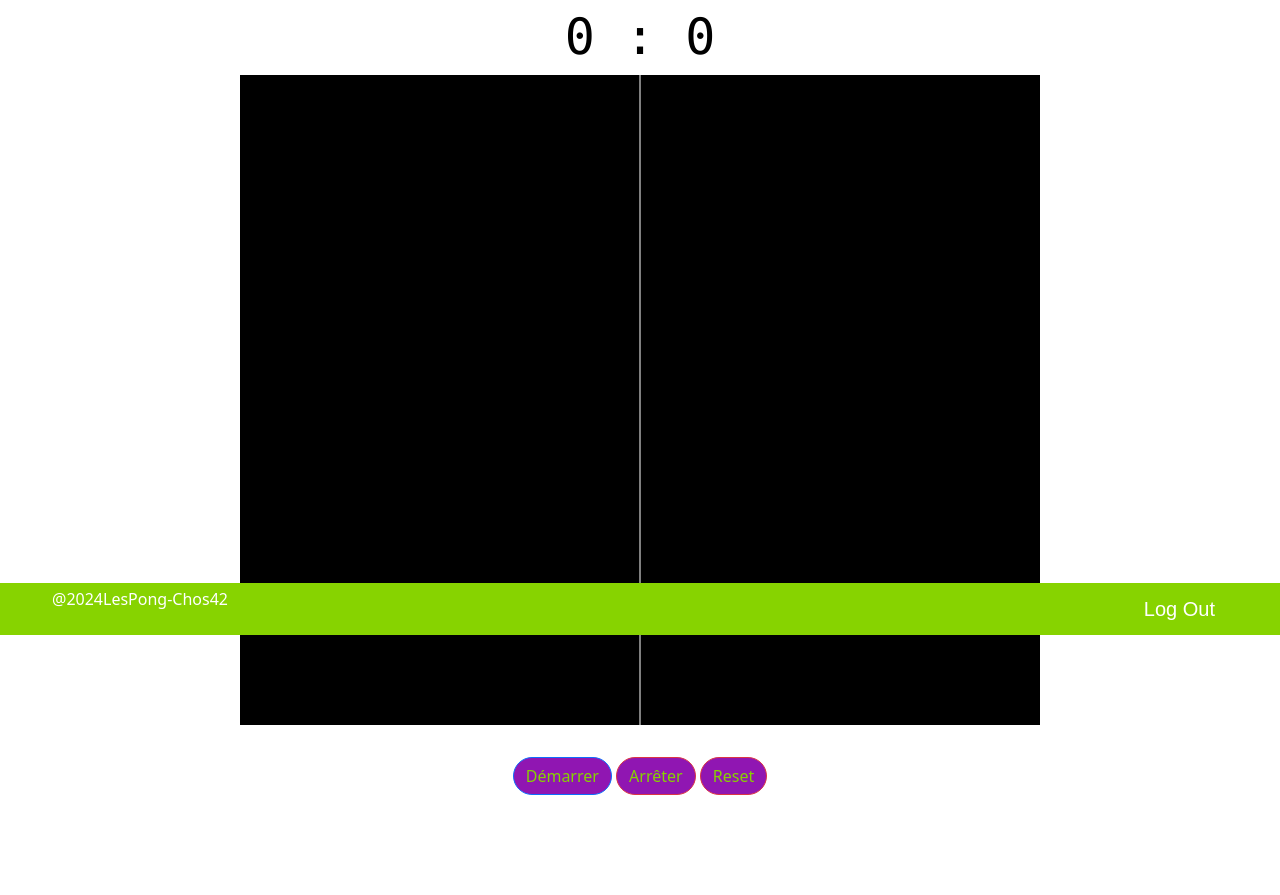
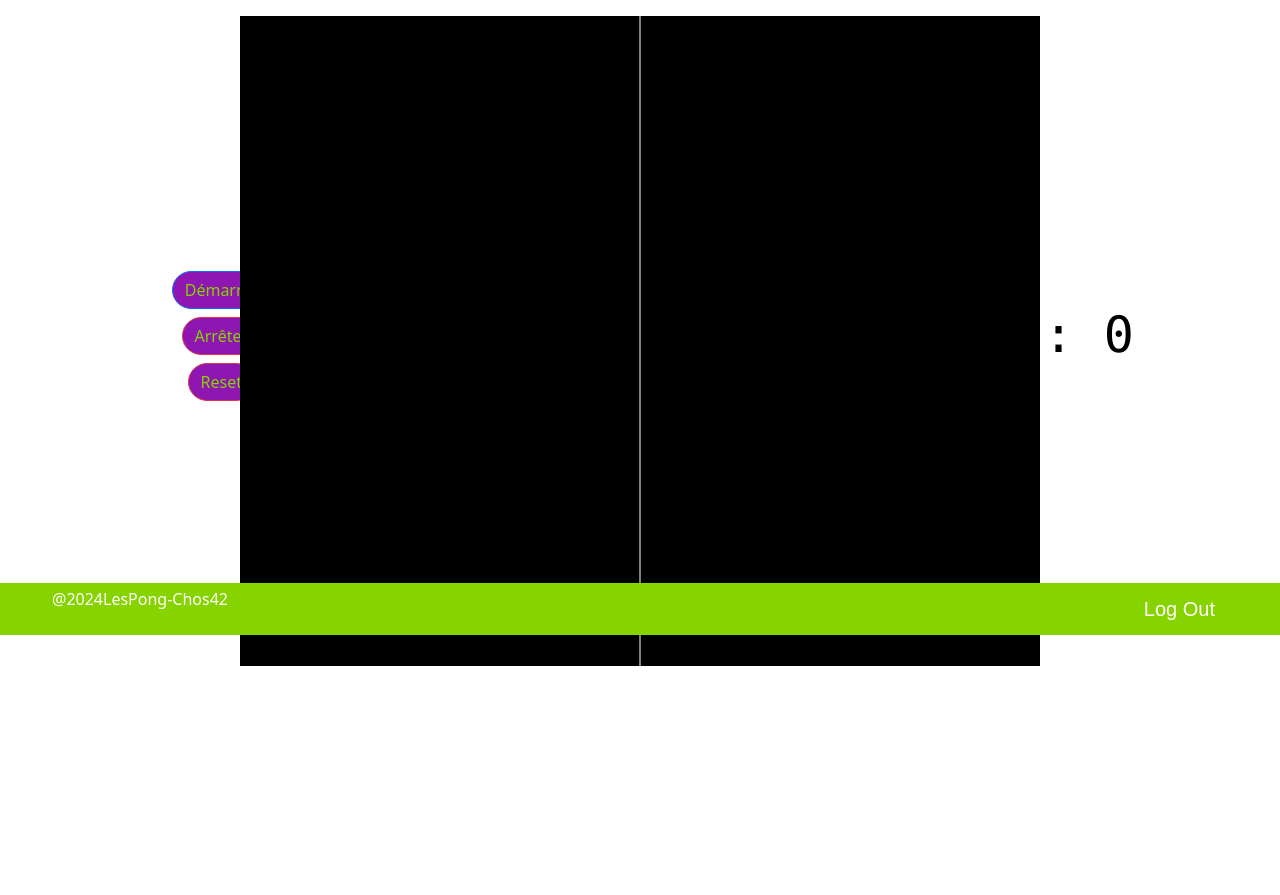
Before and after one commit to Davokadoh/ft_transcendence, a Django app: page /game/1/ in a window 1280 px wide. Shown: the part 165-1060 px from the top of the page. After the commit the page ends 831 px from the top, so only its background shows below. Run offline with Django 5.2, Linux system fonts and the light colour scheme; a user stored in the database is signed in; tables that the repository leaves empty hold one stand-in row (values such as "Sample post"); some web fonts are replaced.

Commit message:
nouvelle mise en page

```diff
--- a/pong/static/js/game.js
+++ b/pong/static/js/game.js
@@ -149,7 +149,7 @@ function changeDirection(event) {
     const paddle2Up = 38;
     const paddle2Down = 40;
 
-    if (keyPressed === paddle2Down) {
+    if (keyPressed === paddle2Down || keyPressed === paddle2Up) {
         // Empêcher le défilement de la page vers le bas lors de l'appui sur la flèche vers le bas
         event.preventDefault();
     }
--- a/pong/static/style/game.css
+++ b/pong/static/style/game.css
@@ -1,5 +1,4 @@
 #gameContainer {
-    margin: auto;
 	display: flex;
 	flex-direction: column;
 	align-items: center;
@@ -14,13 +13,13 @@
 	background-color: var(--violet);
 	color: var(--vert);
 	border-radius: 20px;
-    margin-top: 10px; /* Ajoutez une marge en haut pour l'esthétique */
   }
 
   #scoreText {
 	font-family: "consolas", monospace;
 	font-size: 50px;
   }
+
 
 /* ANCIENNEMENT PONG.CSS
 
--- a/pong/templates/game.html
+++ b/pong/templates/game.html
@@ -6,25 +6,33 @@
 {% endblock %}
 
 {% block content %}
-  <!-- <div id="app">
-      <div id="scoreText"> 0 : 0 </div>
-      <div>
-        <button id="start-game">Démarrer</button>
-        <button id="stop-game">Arrêter</button>
-      </div>
-    <div id="gameContainer" class="gameContainer">
-      <canvas id="gameBoard" width="800" height="650" tabindex="0"></canvas>
-    </div>
-  </div> -->
-  <div id="app" class="d-flex flex-column align-items-center justify-content-center">
+  <!-- <div id="app" class="d-flex flex-column align-items-center justify-content-center">
     <div id="scoreText">0 : 0</div>
     <div id="boardGame" class="gameContainer">
         <canvas id="gameBoard" width="800" height="650" tabindex="0" class="mx-auto"></canvas>
     </div>
-    <div class="mt-3"> <!-- Utilisation de la classe 'mt-3' pour une marge en haut -->
+    <div class="mt-3">
         <button id="start-game" class="btn btn-primary">Démarrer</button>
         <button id="stop-game" class="btn btn-danger">Arrêter</button>
         <button id="reset-game" class="btn btn-danger">Reset</button>
     </div>
+</div> -->
+<div id="app" class="container-fluid d-flex flex-row">
+  <div class="col-md-4 d-flex align-items-center justify-content-center">
+    <div class="d-flex flex-column align-items-center">
+      <button id="start-game" class="btn btn-primary mb-2">Démarrer</button>
+      <button id="stop-game" class="btn btn-danger mb-2">Arrêter</button>
+      <button id="reset-game" class="btn btn-danger">Reset</button>
+    </div>
+  </div>
+  <div class="col-md-4 d-flex align-items-center justify-content-center mt-3">
+    <div id="boardGame" class="gameContainer">
+      <canvas id="gameBoard" width="800" height="650" tabindex="0" class="mx-auto"></canvas>
+    </div>
+  </div>
+  <div class="col-md-4 d-flex align-items-center justify-content-center">
+    <div id="scoreText" class="text-center">0 : 0</div>
+  </div>
 </div>
+
 {% endblock %}
```
Lines whose indentation alone changed are shown as unchanged.
